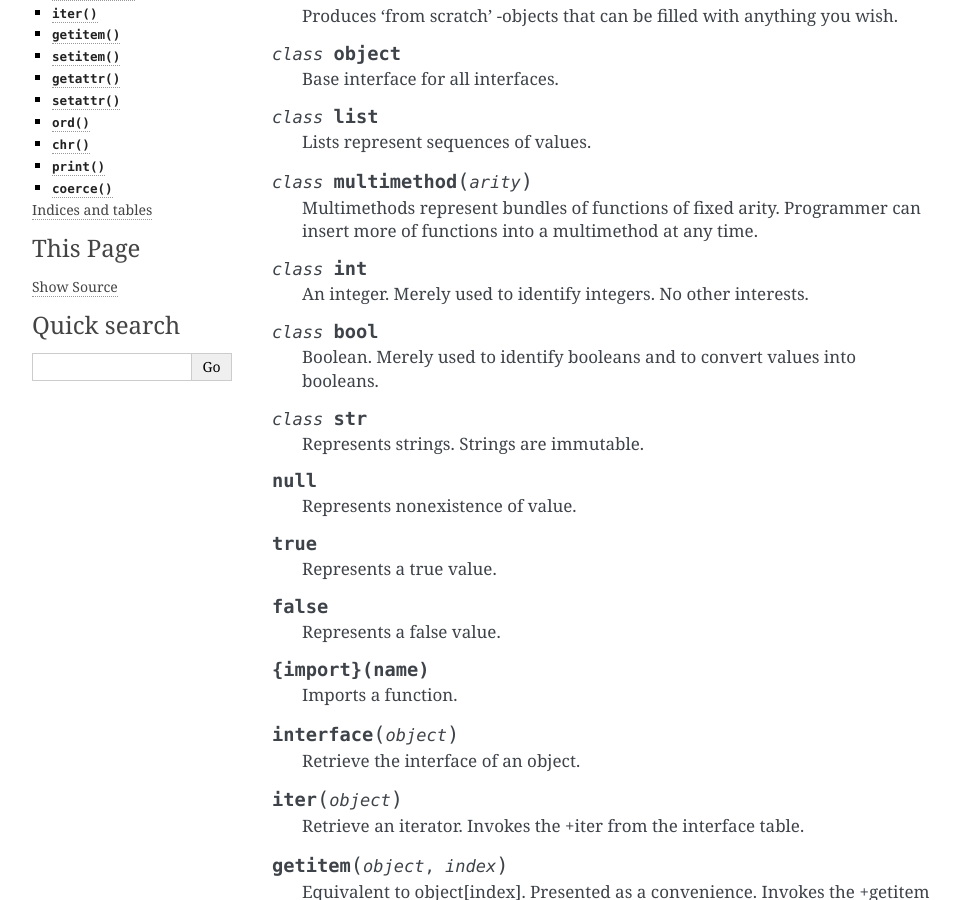
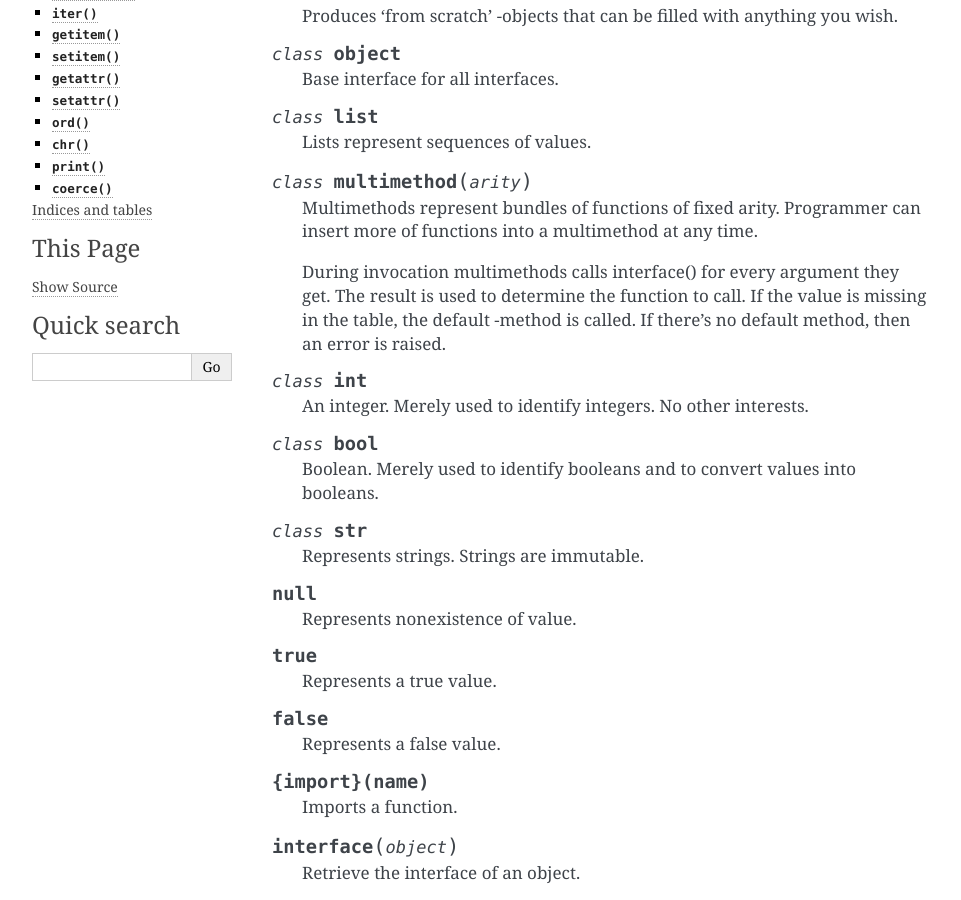
Before and after one commit to cheery/lever, a Sphinx documentation site: the page built from doc/index.rst, in a window 1280 px wide and 900 px high, scrolled down 440 px. Shown: the whole window, without its empty margins (148-1109 px from the left). Built offline with Sphinx 7.4.7, drawn with Linux system fonts in a browser that asks for light colours.

Commit message:
translated some of the demos into new language

```diff
--- a/doc/index.rst
+++ b/doc/index.rst
@@ -38,6 +38,11 @@ Lever base module
 
    Multimethods represent bundles of functions of fixed arity. Programmer can insert
    more of functions into a multimethod at any time.
+
+   During invocation multimethods calls interface() for every argument they get. The
+   result is used to determine the function to call. If the value is missing in the
+   table, the default -method is called. If there's no default method, then an error
+   is raised.
 
 .. class:: int()
 
```
Also changed, not shown: 2 other files.
